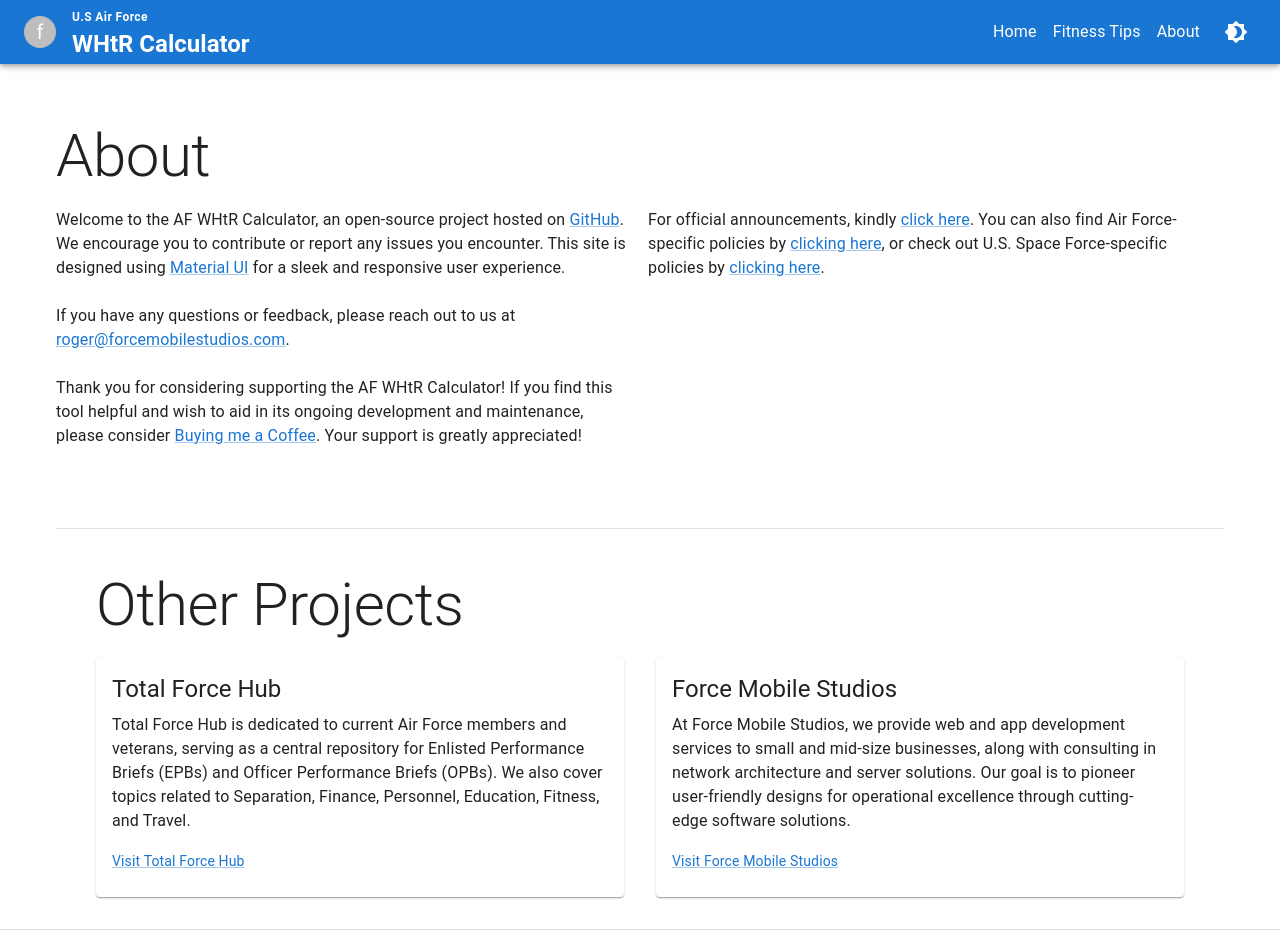
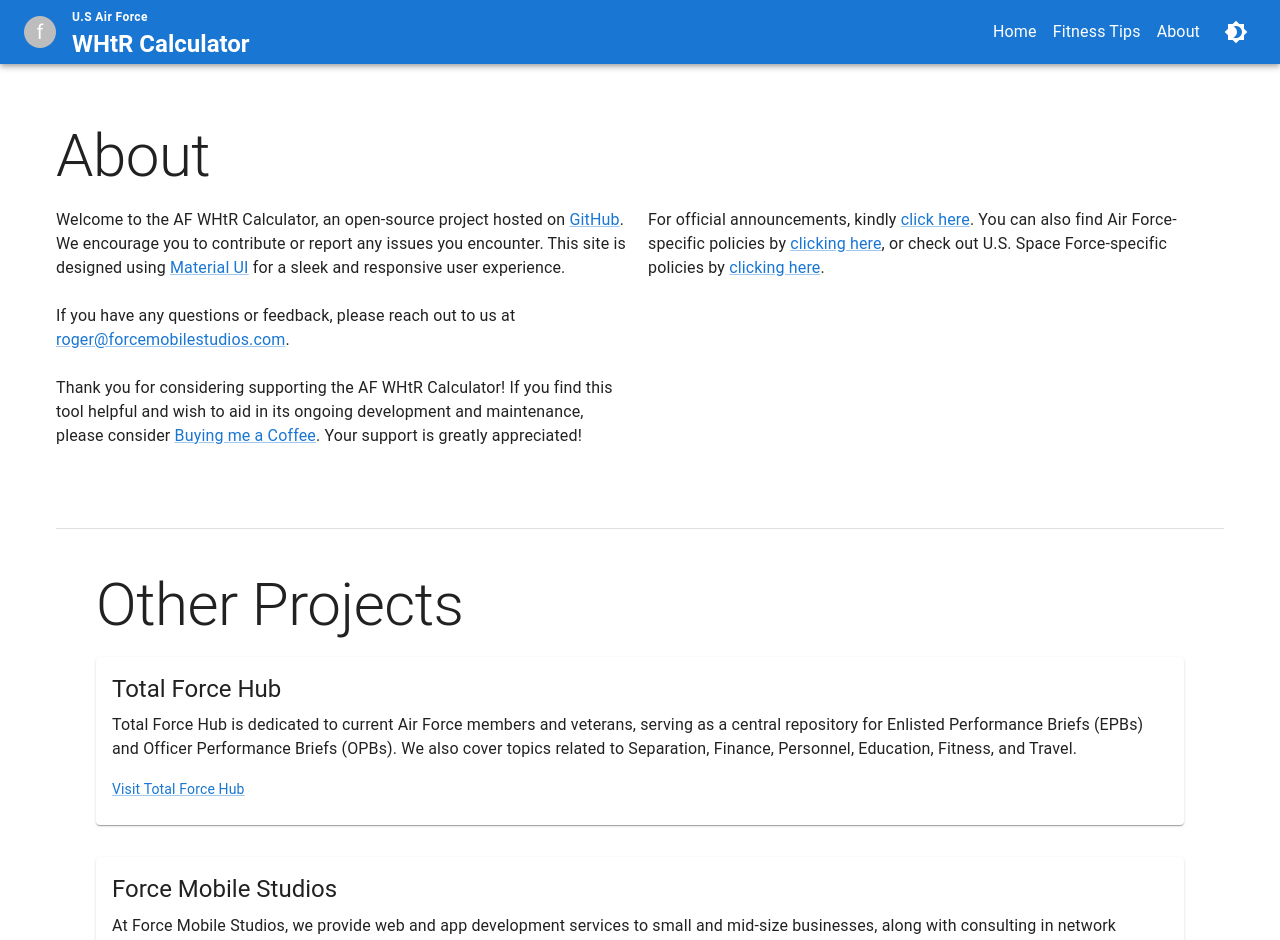
Before and after one commit to rogerrivl/AF-WHtR, a React (Create React App) app: page /about in a window 1280 px wide. Shown: the top 940 px of the page. Built offline with nearby package versions, Linux system fonts and the light colour scheme.

Commit message:
v3.1  changes

```diff
--- a/src/components/PromotionSection.js
+++ b/src/components/PromotionSection.js
@@ -1,16 +1,29 @@
 import React from "react";
-import { Box, Grid, Card, CardContent, Typography, Link } from "@mui/material";
+import { Box, Grid, Card, CardContent, Typography, Link, useMediaQuery } from "@mui/material";
+import { useTheme } from "@mui/material/styles";
 
 const PromotionSection = () => {
+  const theme = useTheme();
+  const isMobile = useMediaQuery(theme.breakpoints.down("sm"));
+
   return (
-    <Box ml={5} mr={5} mb={2} mt={"40px"}>
-      <Typography variant="h2" mb={2}>
+    <Box
+      ml={isMobile ? 2 : 5}
+      mr={isMobile ? 2 : 5}
+      mb={2}
+      mt={isMobile ? "20px" : "40px"}
+    >
+      <Typography
+        variant={isMobile ? "h4" : "h2"}
+        mb={2}
+        textAlign={isMobile ? "center" : "left"}
+      >
         Other Projects
       </Typography>
-      <Grid container spacing={4}>
-        {/* Force Mobile Studios Card */}
-        <Grid item xs={12} sm={6}>
-        <Card>
+      <Grid container spacing={isMobile ? 2 : 4}>
+        {/* Total Force Hub Card */}
+        <Grid item xs={12}>
+          <Card>
             <CardContent>
               <Typography variant="h5" gutterBottom>
                 Total Force Hub
@@ -25,9 +38,8 @@
           </Card>
         </Grid>
 
-        {/* Total Force Hub Card */}
-        <Grid item xs={12} sm={6}>
-
+        {/* Force Mobile Studios Card */}
+        <Grid item xs={12}>
           <Card>
             <CardContent>
               <Typography variant="h5" gutterBottom>
```
